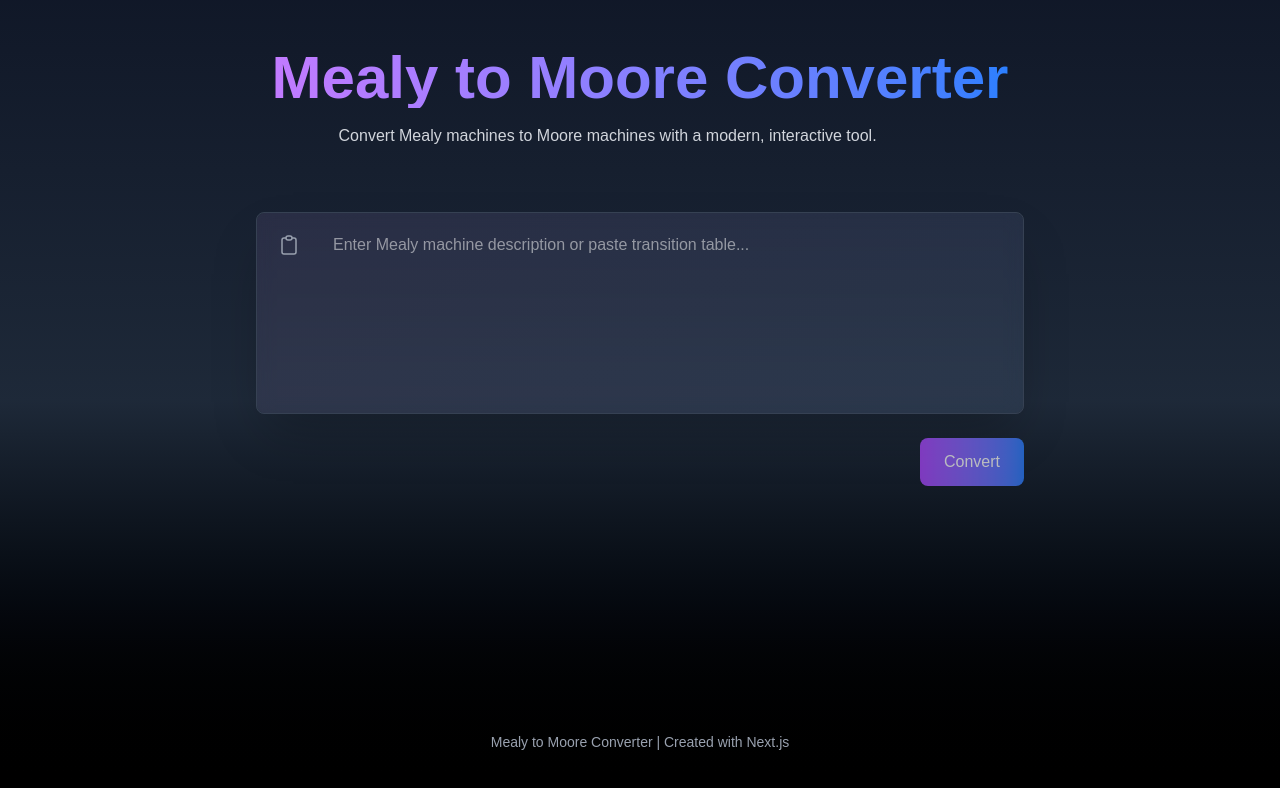
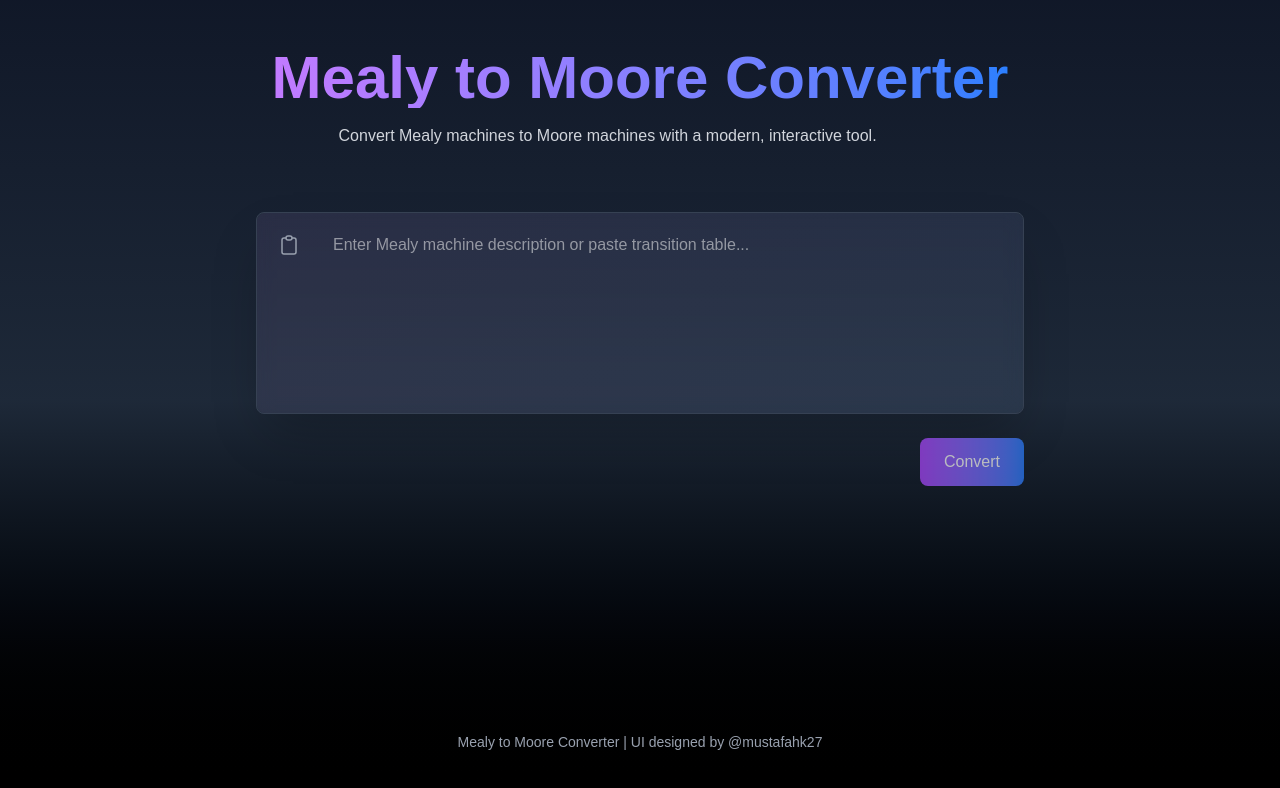
Before and after one commit to AhsenTahir/Mealy-to-Moore-Machine-Converter, a Next.js app in the folder UI/mealy-to-moore/: page / in a window 1280 px wide. Shown: the top 788 px of the page. Built offline with nearby package versions, Linux system fonts and the light colour scheme.

Commit message:
added credits at page bottom

```diff
--- a/UI/mealy-to-moore/src/app/page.tsx
+++ b/UI/mealy-to-moore/src/app/page.tsx
@@ -221,7 +221,7 @@ export default function Home() {
 
       {/* Footer */}
       <div className="mt-16 text-sm text-gray-400">
-        Mealy to Moore Converter | Created with Next.js
+        Mealy to Moore Converter | UI designed by @mustafahk27
       </div>
     </main>
   );
```
